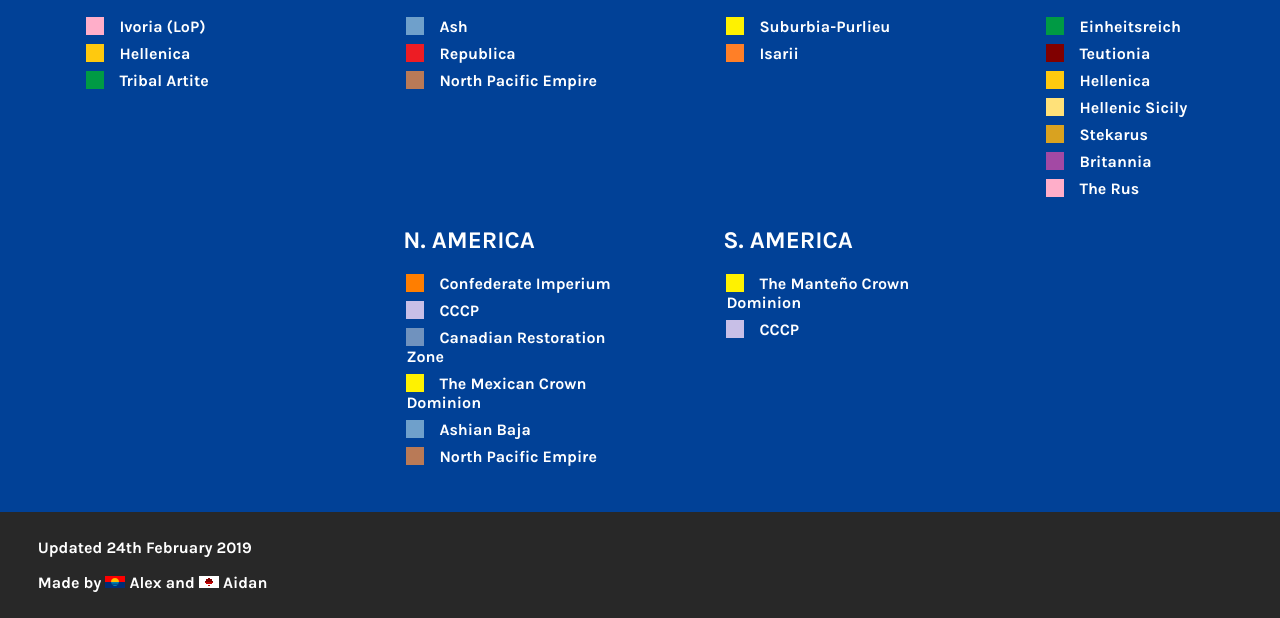
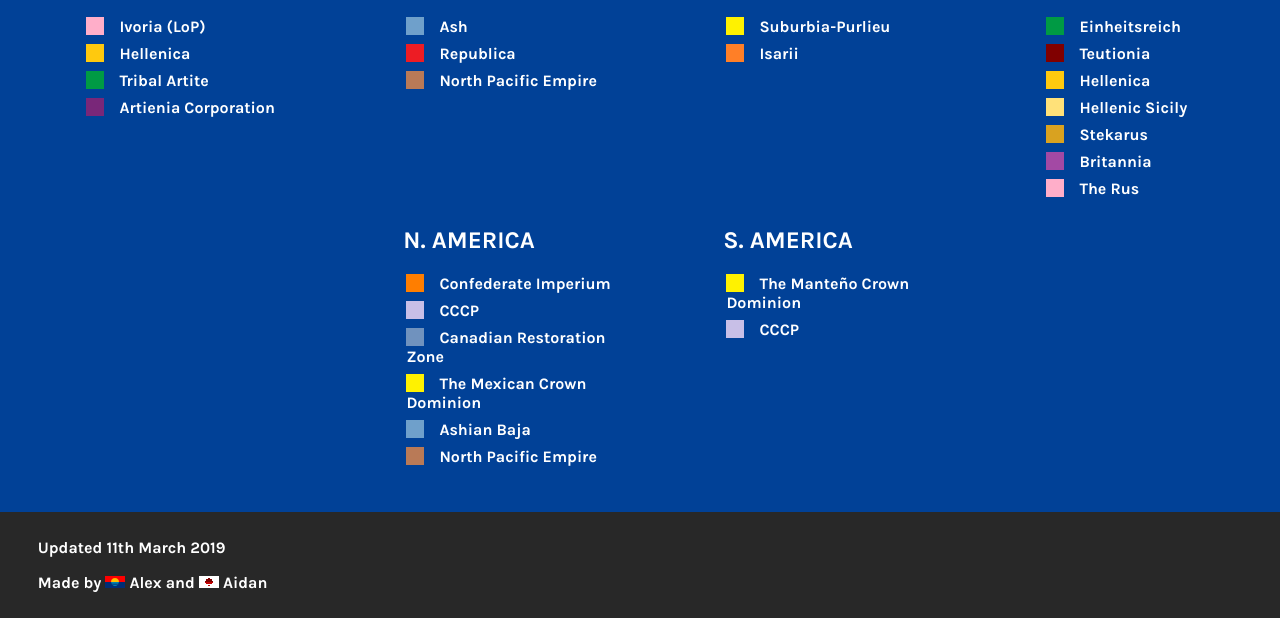
Before and after one commit to alexhb1/mapUON, a plain HTML site: page index.html in a window 1280 px wide. Shown: the part 654-1272 px from the top of the page. Drawn offline with Linux system fonts and the light colour scheme; no server answers.

Commit message:
March 11th Earth

```diff
--- a/index.html
+++ b/index.html
@@ -148,6 +148,7 @@
               <li><div class="box lopEarth"></div>Ivoria (LoP)</li>
               <li><div class="box pgfEarth"></div>Hellenica</li>
               <li><div class="box einheitEarth"></div>Tribal Artite</li>
+              <li><div class="box artcorp"></div>Artienia Corporation</li>
 
       </ul>
    </div>
@@ -198,7 +199,7 @@
    </div>
 </div>
 		<div class="spaceDate">
-        	<p class="footer">Updated 24th February 2019</p>
+        	<p class="footer">Updated 11th March 2019</p>
         	<p class="footer">Made by  <img src="alexfavicon.png"> Alex and <img src="aidanfavicon.png"> Aidan</p>
 		</div>
 	</div>
--- a/mapColor.css
+++ b/mapColor.css
@@ -141,3 +141,7 @@
 .auriganSpace {
 	background-color: #4d5d53;
 }
+
+.artcorp {
+	background-color: #792779;
+}
```
Also changed, not shown: Earth_Map.png.
